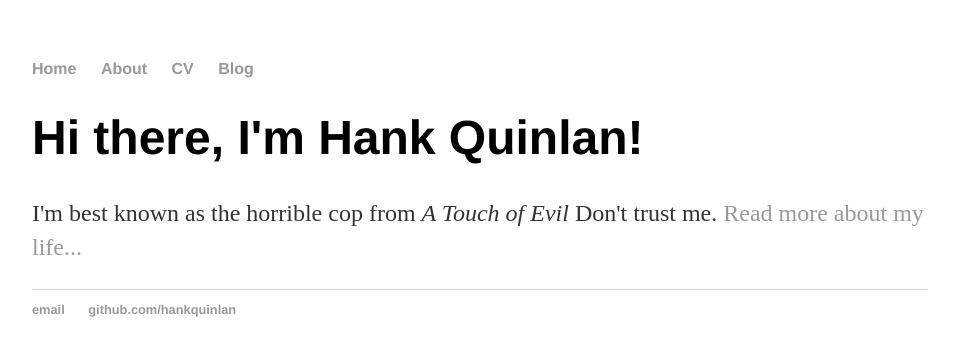
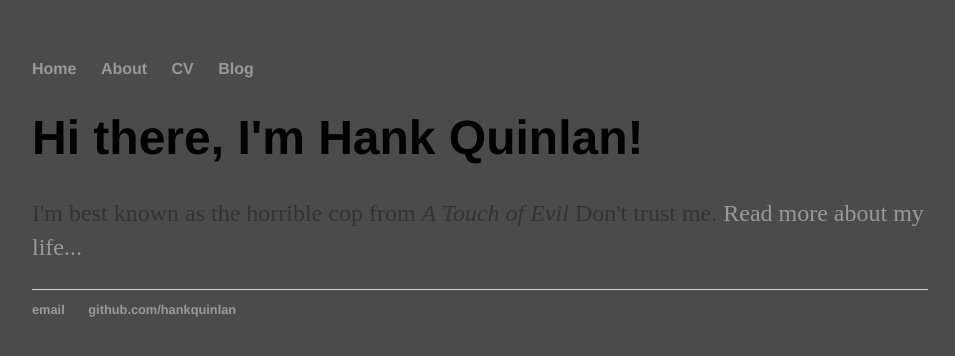
Before and after one commit to josejovian/josejovian.github.io, a Jekyll site: the page built from index.html, in a window 1280 px wide. Shown: the top 356 px of the page, without its empty margins (160-1115 px from the left). Built offline with Jekyll 4.4.1, drawn with Linux system fonts in a browser that asks for light colours.

Commit message:
Update main.css

```diff
--- a/css/main.css
+++ b/css/main.css
@@ -1,6 +1,15 @@
 body {
     margin: 60px auto;
     width: 70%;
+    background-color: #4b4b4b;
+}
+.sidebar {
+    height: 100%;
+    width: 200px;
+    background-color: #3d3d3d;
+    position: fixed!important;
+    z-index: 1;
+    overflow: auto;
 }
 nav ul, footer ul {
     font-family:'Helvetica', 'Arial', 'Sans-Serif';
```
